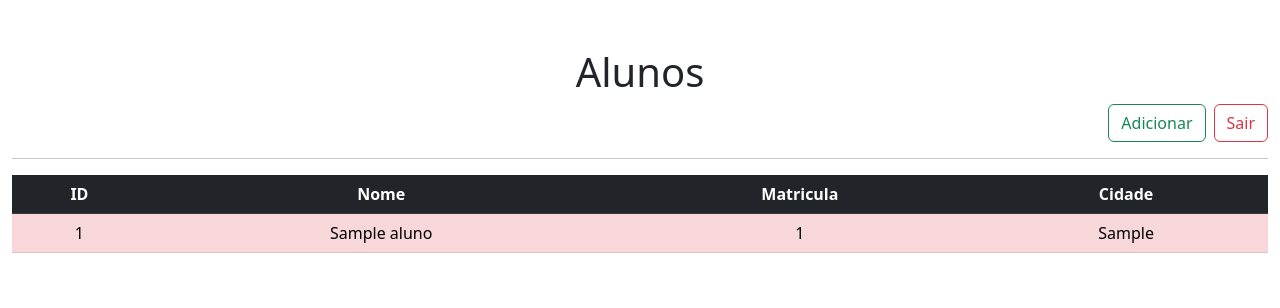
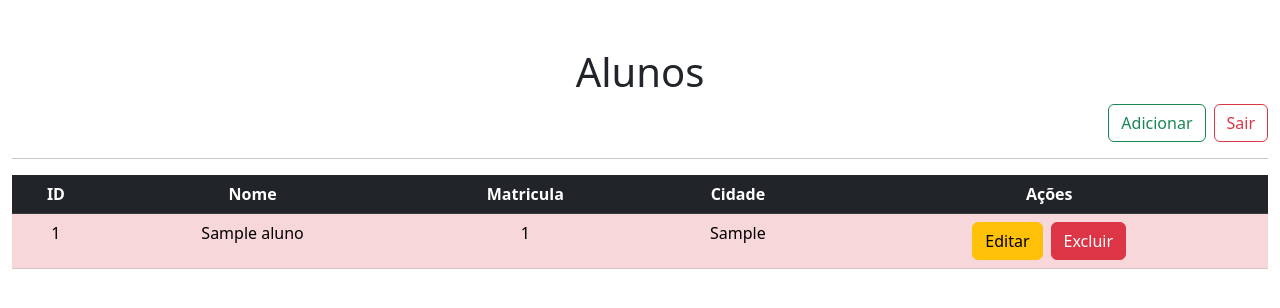
Before and after one commit to AlekGDEV/atividade1-php, a PHP site: page / in a window 1280 px wide. Shown: the top 308 px of the page. Run offline with PHP 8.4, Linux system fonts and the light colour scheme; tables that the repository leaves empty hold one stand-in row (values such as "Sample post").

Commit message:
atualizando o projeto

```diff
--- a/index.php
+++ b/index.php
@@ -20,6 +20,7 @@
             <th>Nome</th>
             <th>Matricula</th>
             <th>Cidade</th>
+            <th>Ações</th>
         </thead>
         <tbody class="table-danger">
             <?php
@@ -30,6 +31,12 @@
                         <td>'. $eachAluno['nome'] .'</td>
                         <td>'. $eachAluno['matricula'] .'</td>
                         <td>'. $eachAluno['cidade'] .'</td>
+                        <td>
+                            <div class="d-flex justify-content-center">
+                                <button class="btn btn-warning me-2">Editar</button>
+                                <button class="btn btn-danger">Excluir</button>
+                            </div>
+                        </td>
                     </tr>';
                 }
             ?>
```
